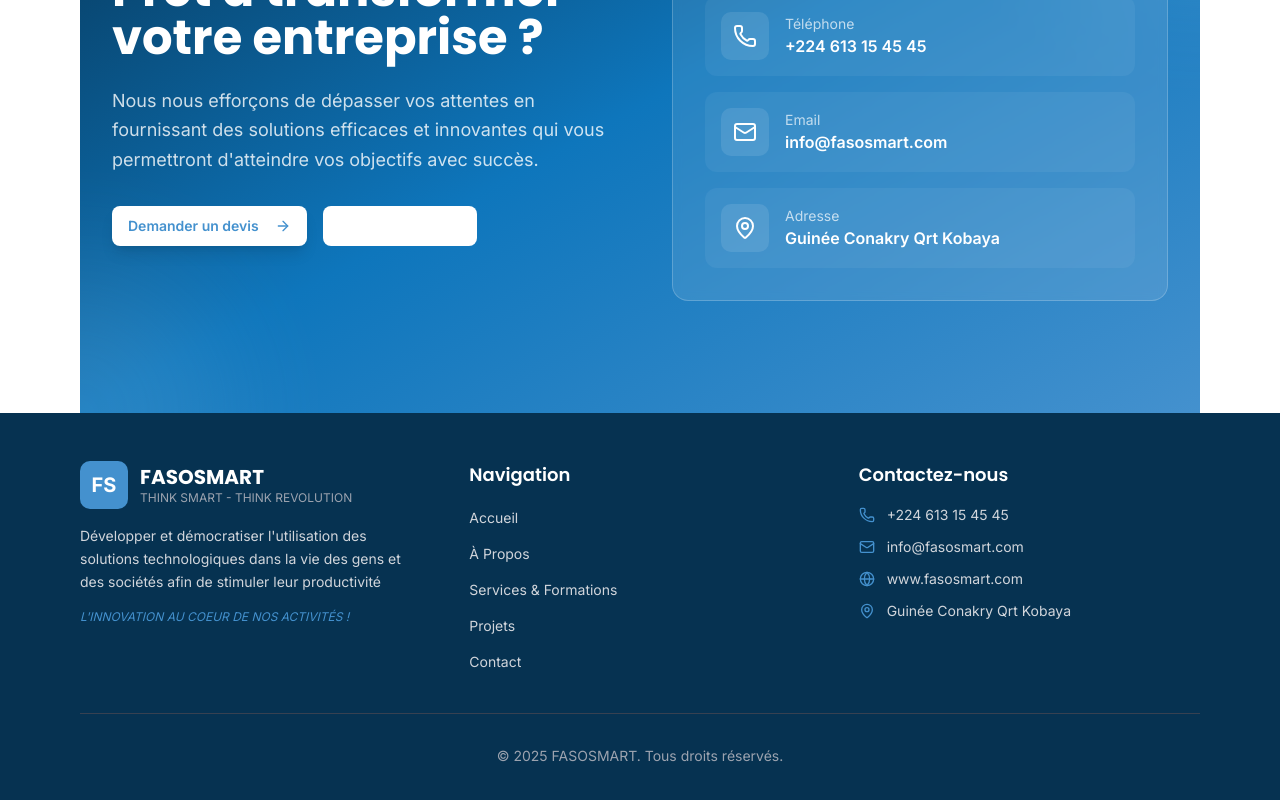
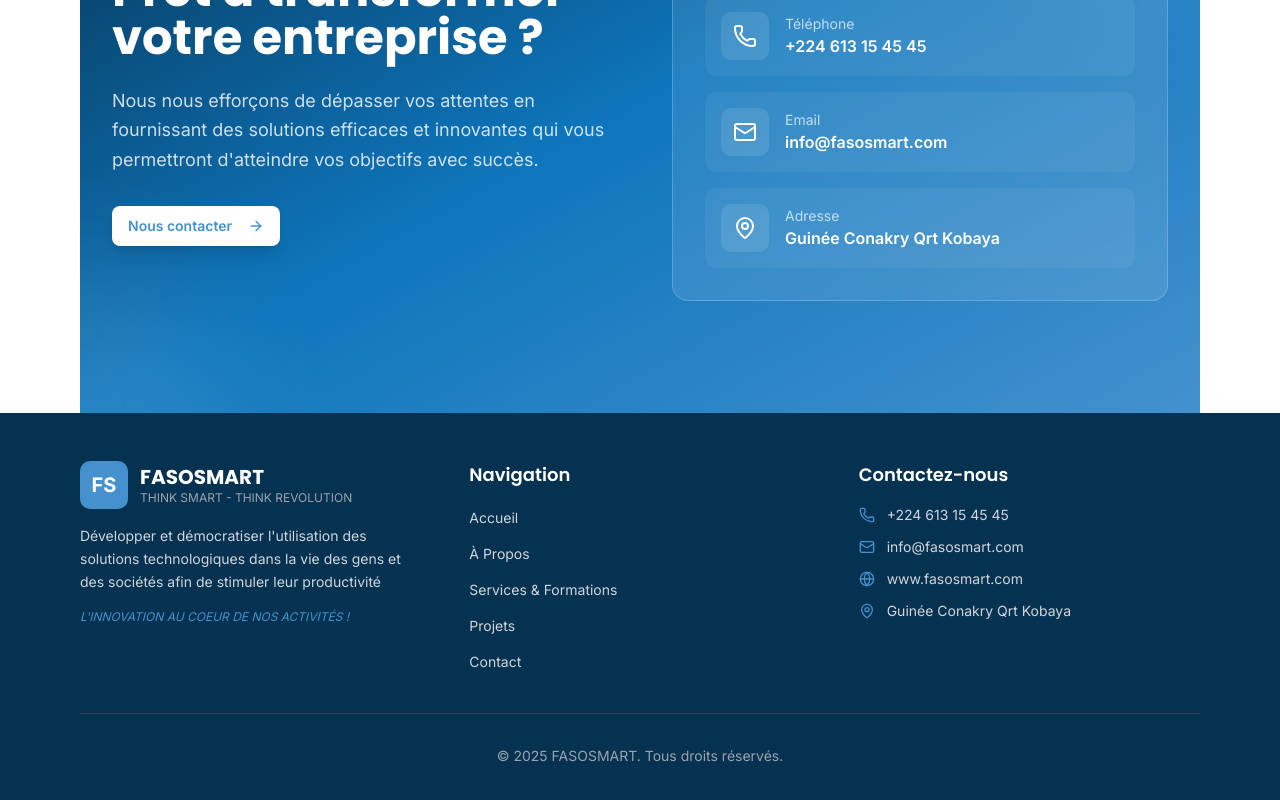
Before and after one commit to fasosmart/website-fasosmart, a Next.js app: page / in a window 1280 px wide. Shown: the part 5115-5915 px from the top of the page. Built offline with nearby package versions, Linux system fonts and the light colour scheme.

Commit message:
refactor: Simplify ContactCTA component by consolidating buttons into a single call-to-action

```diff
--- a/src/components/sections/ContactCTA.tsx
+++ b/src/components/sections/ContactCTA.tsx
@@ -25,26 +25,16 @@
               d&apos;atteindre vos objectifs avec succès.
             </p>
 
-            <div className="flex flex-col sm:flex-row gap-4">
             <Button
               asChild
               size="lg"
               className="bg-white text-primary hover:bg-white/90 font-semibold shadow-lg"
             >
               <Link href="/contact">
-                  Demander un devis
+                Nous contacter
                 <ArrowRight className="w-5 h-5 ml-2" />
               </Link>
             </Button>
-              <Button
-                asChild
-                size="lg"
-                variant="outline"
-                className="border-white/30 text-white hover:bg-white/10 font-semibold"
-              >
-                <Link href="/contact">Nous contacter</Link>
-              </Button>
-            </div>
           </div>
 
           {/* Contact Info */}
```
Lines whose indentation alone changed are shown as unchanged.
